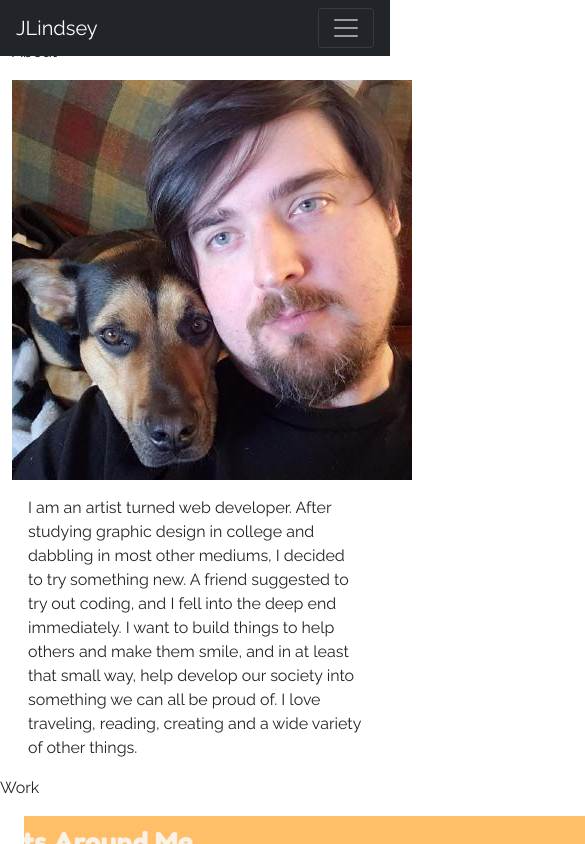
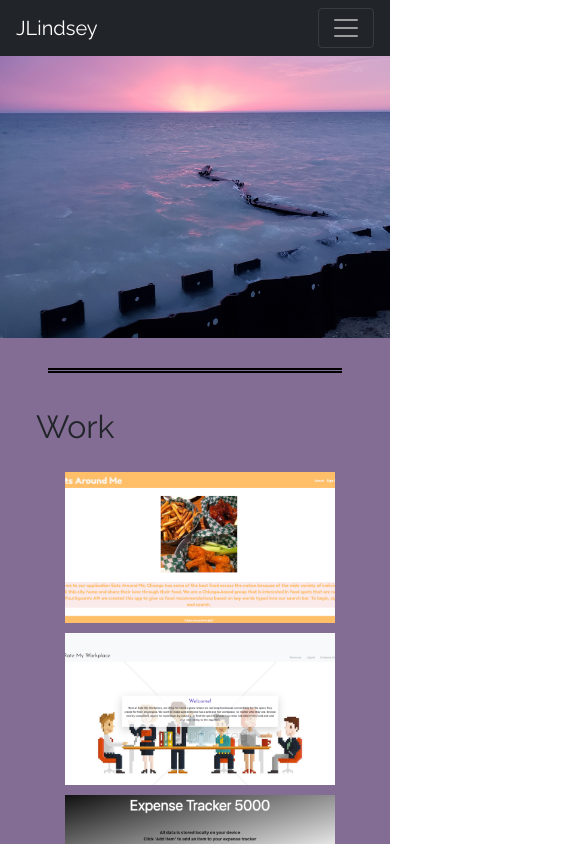
Before and after one commit to JusticeGTR/JLindseyPortfolio, a React (Create React App) app: page / in a window 390 px wide. Shown: the top 844 px of the page, 585 px wide, since content can reach past the window. Built offline with nearby package versions, Linux system fonts and the light colour scheme.

Commit message:
fixed background and added some responsiveness

```diff
--- a/src/App.css
+++ b/src/App.css
@@ -9,90 +9,161 @@
   margin: -400px 0 0 0;
 } */
 
-/* nav {
+nav {
   z-index: 1;
-} */
+}
 
-/* #headerPic {
+#headerPic {
   height: auto;
   width:100%;
-  margin: -800px 0 0 0;
   z-index: -2;
   position: relative;
-} */
+}
 
-/* .scroll-text {
+.bodySpace {
+margin: 100px 0;
+border-top: 5px double black;
+padding: 30px 0;
+}
+
+#work {
+  margin-top: -30%;
+}
+
+
+.scroll-text {
   color:rgb(217, 142, 172);
   position: absolute;
   top:95%;
   left:50%;
   border: 1px solid rgb(217, 142, 172);
-} */
+}
 
-/* .bodyBg {
+.bodyBg {
   position: absolute;
   top:120%;
   width: 100%;
-  height:100%;
+  height:300%;
   background-color:#846d95;
   opacity:0;
   z-index: -1;
-} */
+}
 
-/* @media (prefers-reduced-motion: no-preference) {
+@media (prefers-reduced-motion: no-preference) {
 .bodyBg {
   transition: opacity .5s ease-in, transform .5s ease-in;
 }
-} */
+}
 
-/* .showOnScroll{
+.showOnScroll{
   opacity: 1;
   transform: none;
-} */
-
-/* .sectionTitle {
-  text-orientation: upright;
-} */
-
-/* start of gallery attempt */
-
-/* #photos {
-  line-height: 0;
-
-  -webkit-column-count: 3;
-  -webkit-column-gap:   0px;
-  -moz-column-count:    3;
-  -moz-column-gap:      0px;
-  column-count:         3;
-  column-gap:           0px;
 }
 
-#photos img {
-  width: 100% !important;
-  height: auto !important;
+.sectionTitle {
+font-size:5rem;
+writing-mode:vertical-rl;
+text-orientation:sideways-right;
+transform: rotate(180deg)
 }
 
-@media (max-width: 800px) {
-  #photos {
-  -moz-column-count:    2;
-  -webkit-column-count: 2;
-  column-count:         2;
+.workImage {
+height:auto;
+width:100%;
+margin: 5px;
+}
+
+.contactList {
+  font-size:2em;
+  list-style: none;
+  color:black;
+}
+
+a:link, a:visited {
+  color: black;
+  text-decoration: none;
+}
+
+
+a:hover, a:active {
+  color:white;
+  text-decoration: none;
+}
+
+footer{
+text-align: center;
+margin-top:225px;
+border-top: 5px double black;
+
+}
+
+@media screen and (max-width: 1000px) {
+  .scroll-text {
+  opacity:0;
+  }
+
+  .bodyBg {
+    top:90%;
+    height:250%;
   }
 }
-@media (max-width: 400px) {
-  #photos {
-  -moz-column-count:    1;
-  -webkit-column-count: 1;
-  column-count:         1;
+
+@media screen and (max-width: 900px) {
+  .bodyBg {
+    top:80%;
+    height:250%;
   }
-}*/
+}
 
-/* end of gallery attempt */
+@media screen and (max-width: 800px) {
+  .sectionTitle {
+    font-size:4rem;
+    writing-mode:horizontal-tb;
+    text-orientation:sideways-right;
+    transform: rotate(0);
+    }
 
-/* .contactList {
-  list-style: none;
-} */
+    .bodyBg {
+      top:60%;
+      height:250%;
+    }
 
-/* .footer{
-  justify-content: center;
-} */
+    #smallTitle {
+      writing-mode:vertical-rl;
+      text-orientation:sideways-right;
+      transform: rotate(180deg)
+    }
+}
+
+@media screen and (max-width: 600px) {
+  .sectionTitle {
+    font-size:3rem;
+    }
+
+    .bodyBg {
+      height:400%;
+    }
+
+    #smallTitle {
+      writing-mode:horizontal-tb;
+      text-orientation:sideways-right;
+      transform: rotate(0);
+    }
+}
+
+@media screen and (max-width: 500px) {
+  .bodyBg {
+    top:50%;
+    height:500%;
+  }
+}
+
+@media screen and (max-width: 450px) {
+  .sectionTitle {
+    font-size:2rem;
+    }
+  .bodyBg {
+    top:40%;
+    height:550%;
+  }
+}
--- a/src/components/About/index.js
+++ b/src/components/About/index.js
@@ -3,7 +3,7 @@ import profile from "./79226454.jpg"
 
 export function About() {
     return (
-        <section id="about">
+        <section className="bodySpace" id="about">
                 <div className="row">
                     <div className="col">
                         <p className="sectionTitle">About</p>
--- a/src/components/Contact/index.js
+++ b/src/components/Contact/index.js
@@ -2,19 +2,18 @@ import React from "react";
 
 export function Contact() {
     return (
-        <section id="contact">
-            <div className="card mb-3">
-                <div className="row no-gutters">
-                    <div className="col-med-3">
-                        <p className="sectionTitle">Contact</p>
+        <section className="bodySpace" id="contact">
+                <div className="row">
+                    <div className="col-sm-3">
+                        <p className="sectionTitle" id="smallTitle">Contact</p>
                     </div>
-                    <div className="col-md-9">
+                    <div className="col-sm-9">
                         <div className="card-body">
-                            <p className="card-text">
+                            <div className="card-text">
                                 <ul className="col contactList">
                                     {/* <!-- email --> */}
                                     <li><a href="mailto:justinlindseylhr@gmail.com"
-                                        target="_blank" rel="noreferrer nofollow">justinlindseylhr@gmail.com</a></li>
+                                        target="_blank" rel="noreferrer nofollow">Email</a></li>
                                     {/* <!-- linkedin --> */}
                                     <li><a href="https://www.linkedin.com/in/justin-lindsey-7b308622/" target="_blank" rel="noreferrer nofollow">LinkedIn</a>
                                     </li>
@@ -22,11 +21,10 @@ export function Contact() {
                                     <li><a href="https://github.com/JusticeGTR" target="_blank" rel="noreferrer nofollow">Github</a></li>
                                     <li><a href="https://drive.google.com/file/d/1ktzxH3xQFzvqk4yHeVecQFua58xsjycJ/view?usp=sharing" target="_blank" rel="noreferrer nofollow">Resume</a></li>
                                 </ul>
-                            </p>
+                            </div>
                         </div>
                     </div>
                 </div>
-            </div>
         </section>
     )
 }
--- a/src/components/Footer/index.js
+++ b/src/components/Footer/index.js
@@ -2,10 +2,8 @@ import React from "react";
 
 export function Footer() {
     return (
-        <footer className="row">
-            <div className="col footer">
-                <h4 className="row">Coded with ❤️️ by Justin Lindsey 2021</h4>
-            </div>
+        <footer className="row footerSpace">
+                <p className="footer">Coded with ❤️️ by Justin Lindsey 2021</p>
         </footer>
     )
 }
--- a/src/components/Header/index.js
+++ b/src/components/Header/index.js
@@ -1,5 +1,8 @@
 import React from "react";
+import headerPic from "./headerEdit.jpg";
 // import headerPic from "./20200602_213040.jpg";
+// import headerPic from "./20200602_213325_1.gif";
+
 
 window.addEventListener("load", () => {
 
@@ -23,10 +26,10 @@ window.addEventListener("load", () => {
 export function Header() {
   return (
     <section>
-      {/* <header className="row">
+      <header className="row">
         <img src={headerPic}
           alt="Hazy sunset over glass-like ocean" id="headerPic" />
-      </header> */}
+      </header>
       <p className="scroll-text">&#8595; scroll &#8595;</p>
       <div className="bodyBg showOnScroll"></div>
     </section>
--- a/src/components/Work/index.js
+++ b/src/components/Work/index.js
@@ -9,7 +9,7 @@ import employee from "./images/EmployeeDirectory.png"
 
 export function Work() {
     return (
-        <section className="" id="work photos">
+        <section className="bodySpace" id="work">
                                 {/* <a href="https://github.com/jjayjack/FoodiesUnite"><img src={eats} alt="" className="" /></a>
                                 <a href="https://github.com/melanieuhrich/Rate-My-Workplace"><img src={rank} alt="" className="" /></a>
                                 <a href="https://levickane.github.io/expensetracker/"><img src={expense} alt="" className="" /></a>
@@ -17,34 +17,34 @@ export function Work() {
                                 <a href="https://github.com/JusticeGTR/EmployeeDirectory"><img src={employee} alt="" className="" /></a>
                                 <a href="https://github.com/JusticeGTR/FitnessTracker"><img src={fitness} alt="" className="" /></a> */}
 
-            <div class="row no-gutters">
-                <div class="col-sm-3">
-                    <p class="sectionTitle">Work</p>
+            <div className="row no-gutters">
+                <div className="col-sm-3">
+                    <p className="sectionTitle">Work</p>
                 </div>
-                <div class="col-sm-9">
-                    <div class="container">
-                        <div class="row">
-                            <div class="col-sm-6">
-                                <a href="https://github.com/jjayjack/FoodiesUnite"><img src={eats} alt="" className="" /></a>
+                <div className="col-sm-9">
+                    <div className="container">
+                        <div className="row">
+                            <div className="col-sm-6">
+                                <a href="https://github.com/jjayjack/FoodiesUnite"><img src={eats} alt="" className="workImage" /></a>
                             </div>
-                            <div class="col-sm-6">
-                                <a href="https://github.com/melanieuhrich/Rate-My-Workplace"><img src={rank} alt="" className="" /></a>
+                            <div className="col-sm-6">
+                                <a href="https://github.com/melanieuhrich/Rate-My-Workplace"><img src={rank} alt="" className="workImage" /></a>
                             </div>
                         </div>
-                        <div class="row">
-                            <div class="col-sm-6">
-                                <a href="https://levickane.github.io/expensetracker/"><img src={expense} alt="" className="" /></a>
+                        <div className="row">
+                            <div className="col-sm-6">
+                                <a href="https://levickane.github.io/expensetracker/"><img src={expense} alt="" className="workImage" /></a>
                             </div>
-                            <div class="col-sm-6">
-                                <a href="https://github.com/JusticeGTR/RandomPasswordGenerator"><img src={random} alt="" className="secondWork" /></a>
+                            <div className="col-sm-6">
+                                <a href="https://github.com/JusticeGTR/RandomPasswordGenerator"><img src={random} alt="" className="workImage" /></a>
                             </div>
                         </div>
-                        <div class="row">
-                            <div class="col-sm-6">
-                                <a href="https://github.com/JusticeGTR/EmployeeDirectory"><img src={employee} alt="" className="secondWork" /></a>
+                        <div className="row">
+                            <div className="col-sm-6">
+                                <a href="https://github.com/JusticeGTR/EmployeeDirectory"><img src={employee} alt="" className="workImage" /></a>
                             </div>
-                            <div class="col-sm-6">
-                                <a href="https://github.com/JusticeGTR/FitnessTracker"><img src={fitness} alt="" className="secondWork" /></a>
+                            <div className="col-sm-6">
+                                <a href="https://github.com/JusticeGTR/FitnessTracker"><img src={fitness} alt="" className="workImage" /></a>
                             </div>
                         </div>
                     </div>
--- a/src/pages/Home.js
+++ b/src/pages/Home.js
@@ -13,11 +13,10 @@ function Home() {
       <>
     <Navbar/>
     <Header/>
-    <div className="container content">
+    <div className="content  m-5">
+    <Work/>
     <About/>
-    <Work/>
     <Contact/>
-    {/* <Resume/> */}
     <Footer/>
     </div>
     </>
```
Also changed, not shown: src/components/Resume/index.js (deleted, +0 -26 lines), src/components/Header/20200602_213325_1.gif (added), src/components/Header/headerEdit.jpg (added).
